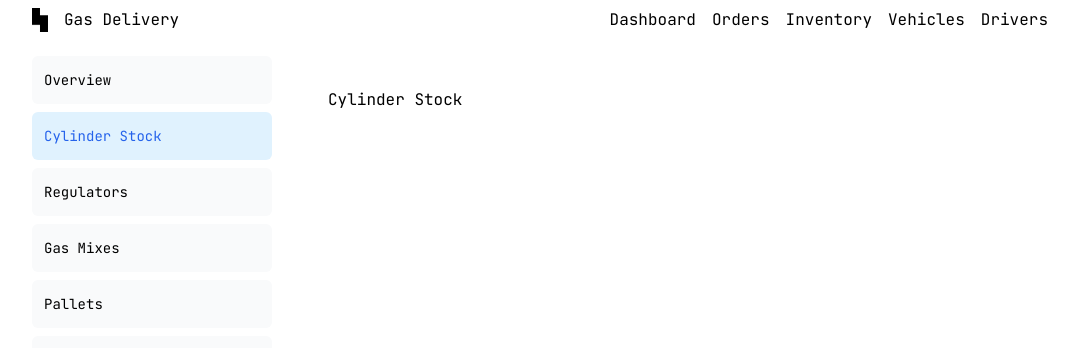
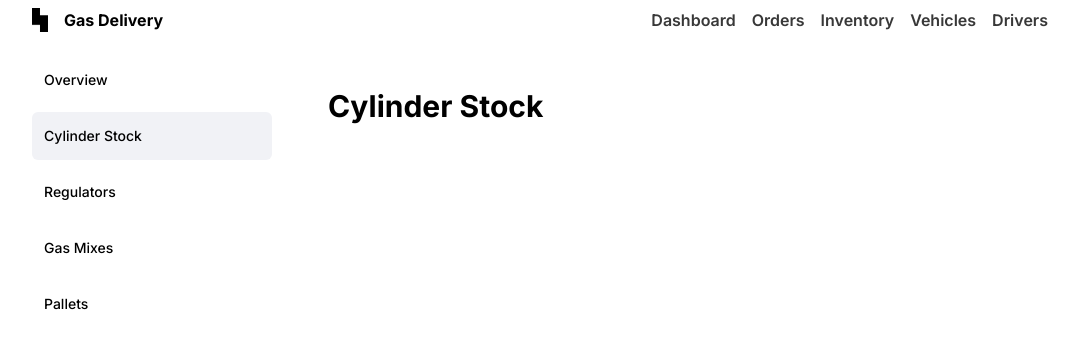
Before and after one commit to arceprogramando/prueba-tecnica-front, a Next.js app: page / in a window 1280 px wide. Shown: the top 348 px of the page, without its empty margins (104-1183 px from the left). Built offline with nearby package versions, Linux system fonts and the light colour scheme.

Commit message:
feat(technical-test): :lipstick: apply correctly font in layouts

```diff
--- a/src/app/components/Header.tsx
+++ b/src/app/components/Header.tsx
@@ -8,7 +8,7 @@ const Header = () => {
       <div className="flex items-center justify-between">
         <div className="flex md:gap-4 p-2">
           <Image src="/logo.png" height={16} width={16} alt={'logo'} />
-          <h1 className="flex">Gas Delivery</h1>
+          <h1 className="flex font-bold">Gas Delivery</h1>
         </div>
         <Nav items={navItems} />
       </div>
--- a/src/app/components/Nav.tsx
+++ b/src/app/components/Nav.tsx
@@ -7,7 +7,7 @@ interface NavProps {
 const Nav: React.FC<NavProps> = ({ items }) => {
   return (
     <nav>
-      <ul className="flex md:gap-4">
+      <ul className="flex md:gap-4 text-[#383838] font-semibold">
         {items.map((item, index) => (
           <li key={index}>{item}</li>
         ))}
--- a/src/app/layout.tsx
+++ b/src/app/layout.tsx
@@ -1,6 +1,6 @@
 import type { Metadata } from 'next';
 import './globals.css';
-import { jetbrains } from './ui/fonts';
+import { inter } from './ui/fonts';
 import SideNav from './ui/dashboard/sidenav';
 import Header from './components/Header';
 
@@ -16,7 +16,7 @@ export default function RootLayout({
 }>) {
   return (
     <html lang="en">
-      <body className={`${jetbrains.className} antialised max-w-5xl mx-auto`}>
+      <body className={`${inter.className} antialised max-w-5xl mx-auto`}>
         <Header/>
         <div className="flex h-screen flex-col md:flex-row md:overflow-hidden">
           <div className="w-full flex-none md:w-64">
--- a/src/app/page.tsx
+++ b/src/app/page.tsx
@@ -2,7 +2,7 @@ export default function Home() {
   return (
     <>
       <div className="max-w-5xl mx-auto">
-        <h2>Cylinder Stock</h2>
+        <h2 className="font-bold text-3xl">Cylinder Stock</h2>
       </div>
     </>
   );
--- a/src/app/ui/dashboard/nav-links.tsx
+++ b/src/app/ui/dashboard/nav-links.tsx
@@ -19,9 +19,9 @@ export default function NavLinks() {
             key={link.name}
             href={link.href}
             className={clsx(
-              'flex h-[48px] grow items-center justify-center gap-2 rounded-md bg-gray-50 p-3 text-sm font-medium hover:bg-sky-100 hover:text-blue-600 md:flex-none md:justify-start md:p-2 md:px-3',
+              'flex h-[48px] grow items-center justify-center gap-2 rounded-md  p-3 text-sm font-medium hover:bg-[#eeebeb] md:flex-none md:justify-start md:p-2 md:px-3',
               {
-                'bg-sky-100 text-blue-600': link.name === 'Cylinder Stock',
+                'bg-[#F1F2F6] ': link.name === 'Cylinder Stock',
               },
             )}
           >
--- a/src/app/ui/dashboard/sidenav.tsx
+++ b/src/app/ui/dashboard/sidenav.tsx
@@ -5,7 +5,7 @@ export default function SideNav() {
       <div className="flex h-full flex-col px-3 py-4 md:px-2">
       <div className="flex grow flex-row justify-between space-x-2 md:flex-col md:space-x-0 md:space-y-2">
         <NavLinks />
-        <div className="hidden h-auto w-full grow rounded-md bg-gray-50 md:block"></div>
+        <div className="hidden h-auto w-full grow rounded-md  md:block"></div>
       </div>
     </div>
   );
--- a/src/app/ui/fonts.ts
+++ b/src/app/ui/fonts.ts
@@ -1,6 +1,3 @@
-import { JetBrains_Mono } from 'next/font/google'
+import { Inter } from 'next/font/google'
 
-export const jetbrains = JetBrains_Mono({
-    weight: ['400', '700'],
-    subsets: ['latin']
-});
+export const inter = Inter({ subsets: ['latin'] });
```
